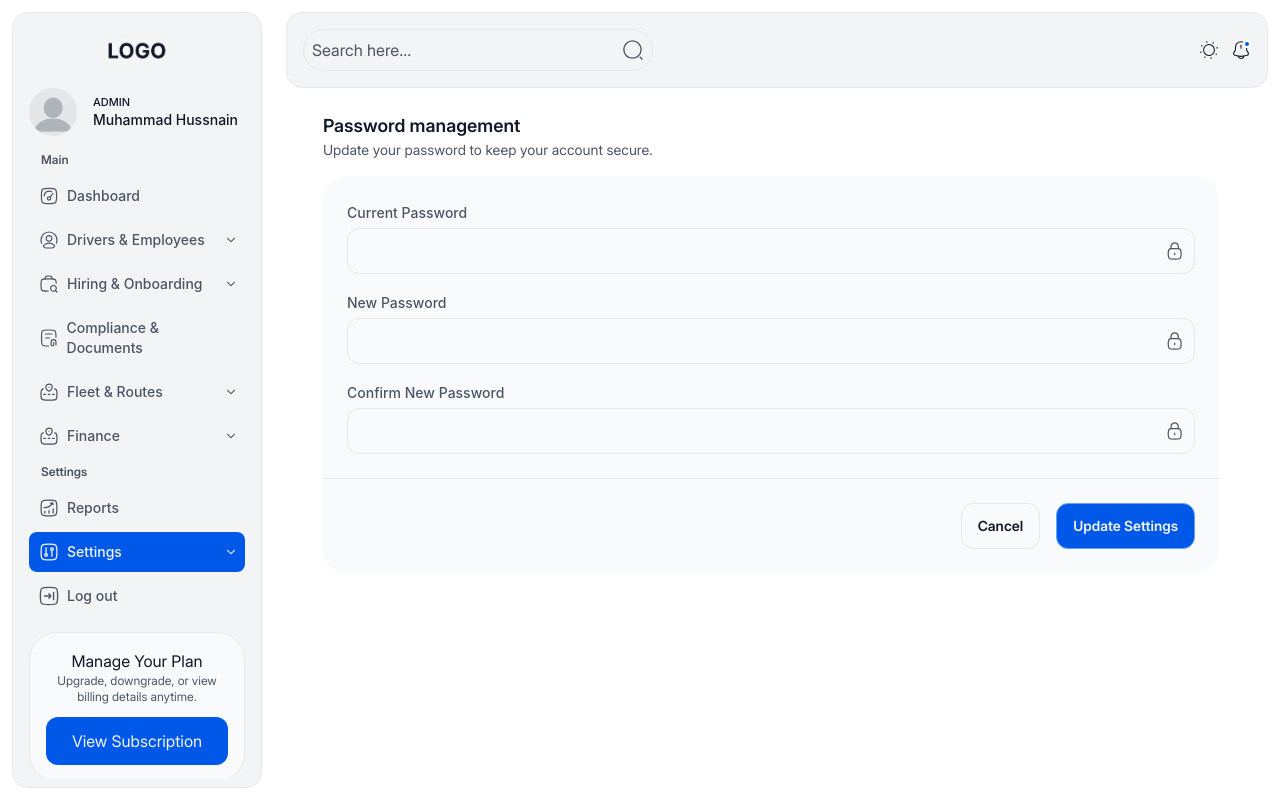
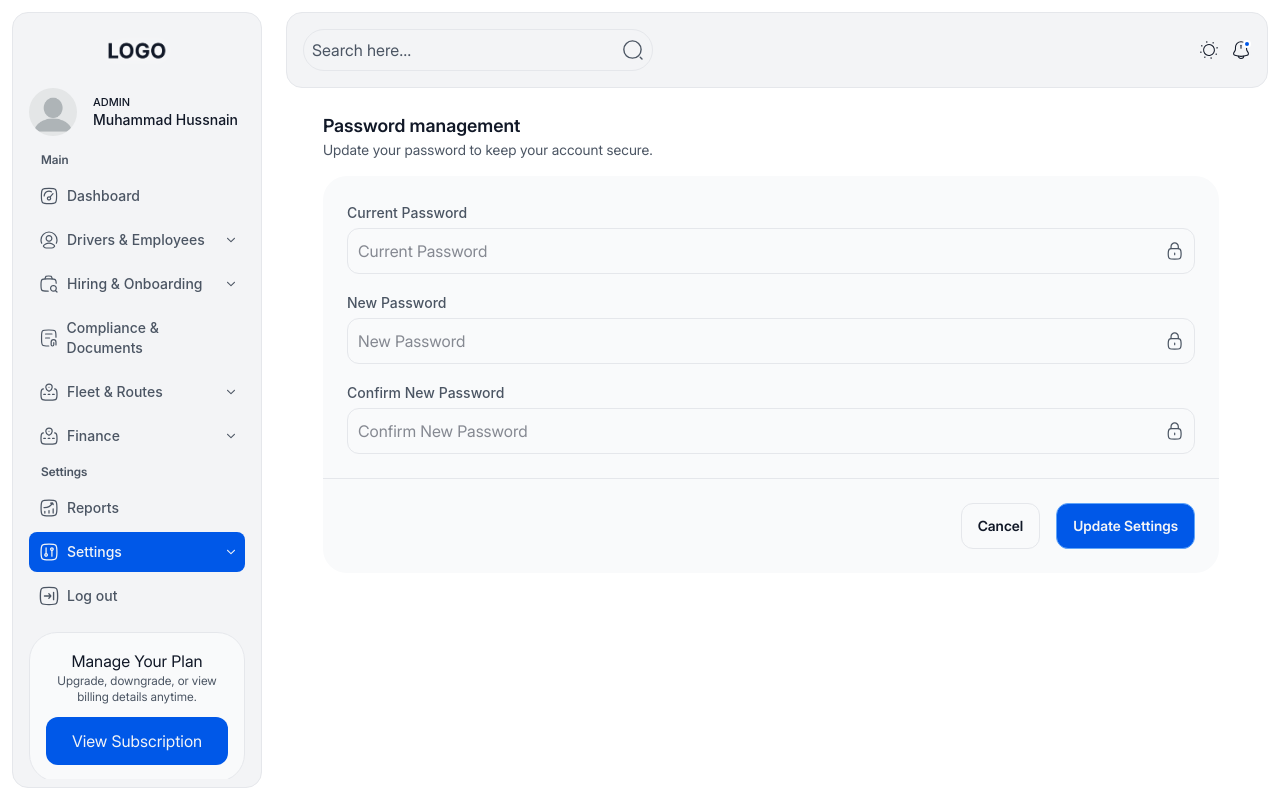
Before and after one commit to Fabulous-Technology-Solutions/FleetReact, a React (Vite) app: page /SecuritySettings in a window 1280 px wide. Built offline with nearby package versions, Linux system fonts and the light colour scheme; a web font is replaced by a local one.

Commit message:
Enhance PasswordInput component with placeholder support and update SecuritySettings to utilize new placeholders

```diff
--- a/src/Conponents/settings/PasswordInput.jsx
+++ b/src/Conponents/settings/PasswordInput.jsx
@@ -1,11 +1,16 @@
 import React, { useState } from "react";
 import { LockClosed, LockOpened } from "../../CustomIcons";
 
-export default function PasswordInput({ id }) {
+export default function PasswordInput({ id, placeholder }) {
   const [type, settype] = useState("password");
   return (
     <div className="p-2.5 border border-main rounded-[12px] flex items-center gap-2">
-      <input className="w-full c-primary outline-0" type={type} id={id} />
+      <input
+        className="w-full c-primary outline-0"
+        type={type}
+        id={id}
+        placeholder={placeholder}
+      />
       {type === "password" ? (
         <LockClosed
           onClick={() => settype("text")}
--- a/src/pages/admin/Documents.jsx
+++ b/src/pages/admin/Documents.jsx
@@ -87,7 +87,7 @@ export default function Documents() {
           </div>
         ))}
       </div>
-      <div className="grid grid-cols-1 md:grid-cols-2 lg:grid-cols-4 gap-4 mt-5">
+      <div className="grid grid-cols-1 md:grid-cols-2 lg:grid-cols-4 gap-4 mt-4">
         {compliant.map((doc, index) => (
           <div
             key={index}
--- a/src/pages/admin/LiveMap.jsx
+++ b/src/pages/admin/LiveMap.jsx
@@ -142,7 +142,7 @@ export default function LiveMap() {
                 </div>
               </div>
               <div className="relative min-h-[130px]">
-                <im
+                <img
                   className="w-full h-full object-contain object-right absolute right-[-16px]"
                   src={truckimg}
                   alt="img"
--- a/src/pages/admin/Reports.jsx
+++ b/src/pages/admin/Reports.jsx
@@ -96,8 +96,8 @@ export default function Reports() {
           </div>
         ))}
       </div>
-      <div className="grid lg:grid-cols-3 grid-cols-1 gap-2 mt-4">
-        <div className='lg:col-span-2'>
+      <div className="grid lg:grid-cols-3 grid-cols-1 gap-4 mt-4">
+        <div className="lg:col-span-2">
           <LineChartBox />
         </div>
         <div className="p-4 rounded-[16px] bg-cardcontainer flex flex-col justify-between h-full">
--- a/src/pages/admin/SecuritySettings.jsx
+++ b/src/pages/admin/SecuritySettings.jsx
@@ -3,9 +3,13 @@ import PasswordInput from "../../Conponents/settings/PasswordInput";
 
 const SecuritySettings = () => {
   const list = [
-    { label: "Current Password", id: "CurrentPassword" },
-    { label: "New Password", id: "NewPassword" },
-    { label: "Confirm New Password", id: "ConfirmNewPassword" },
+    { label: "Current Password", id: "CurrentPassword", placeholder: "Current Password" },
+    { label: "New Password", id: "NewPassword", placeholder: "New Password" },
+    {
+      label: "Confirm New Password",
+      id: "ConfirmNewPassword",
+      placeholder: "Confirm New Password",
+    },
   ];
   return (
     <div>
@@ -27,7 +31,7 @@ const SecuritySettings = () => {
                   {item.label}
                 </label>
                 <div className="mt-1">
-                  <PasswordInput id={item.id} />
+                  <PasswordInput id={item.id} placeholder={item.placeholder} />
                 </div>
               </div>
             ))}
```
